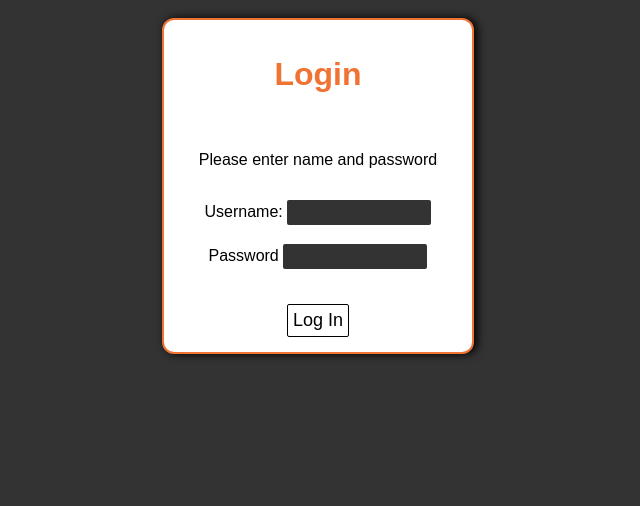
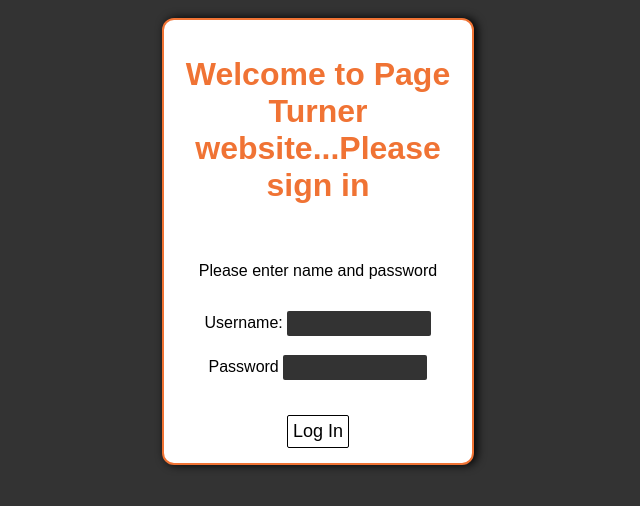
Before and after one commit to Abhishek63534/page-turner, a plain HTML site: page index.html in a window 1280 px wide. Shown: the whole page, without its empty margins (322-962 px from the left). Drawn offline with Linux system fonts and the light colour scheme.

Commit message:
added welcome msg

```diff
--- a/index.html
+++ b/index.html
@@ -8,7 +8,7 @@
 
 <div class="container">
 <div class="header">
- <h1>Login</h1>
+ <h1>Welcome to Page Turner website...Please sign in</h1>
  </div>
 
 <form name="login" onsubmit="return validateForm() ;" method="post">
```
